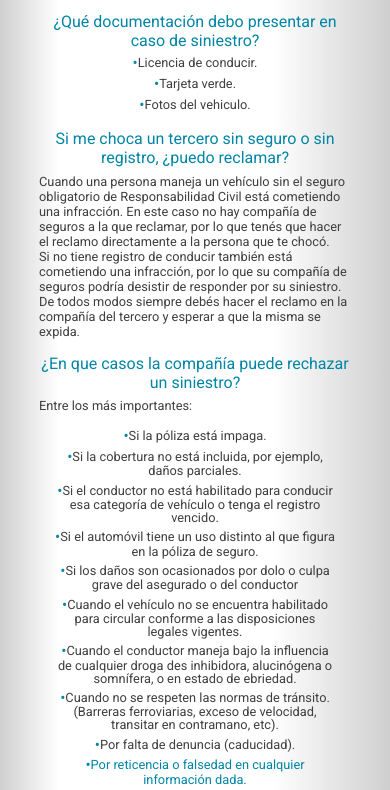
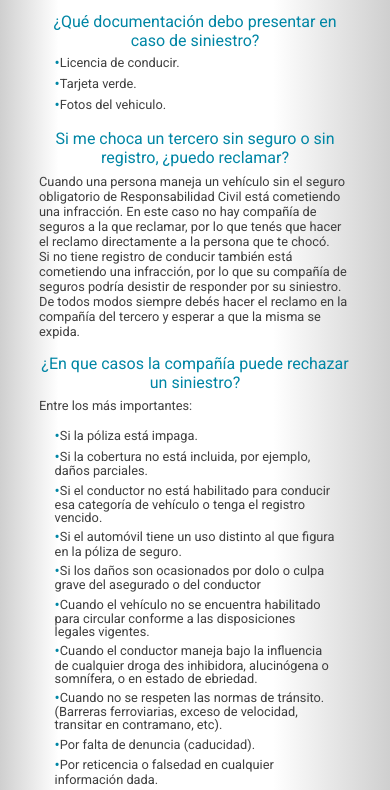
Before and after one commit to RCorrado/emilianomenchaca, a plain HTML site: page index.html in a window 390 px wide. Shown: the part 3587-4377 px from the top of the page. Drawn offline with nearby package versions, Linux system fonts and the light colour scheme; a web font is replaced by a local one.

Commit message:
ahora si

```diff
--- a/css/styles.css
+++ b/css/styles.css
@@ -694,7 +694,7 @@ footer .icon-type{
 		left: 90%;
 	}
 
-	p.font-grey, ul.font-grey{
+	p.font-grey, li.font-grey{
 		text-align: left;
 	}
 }
--- a/index.html
+++ b/index.html
@@ -139,7 +139,7 @@
 					<li class="font-grey"><span class="icon-list font-celeste">•</span>Cuando el conductor maneja bajo la influencia de cualquier droga des inhibidora, alucinógena o somnífera, o en estado de ebriedad.</li>
 					<li class="font-grey"><span class="icon-list font-celeste">•</span>Cuando no se respeten las normas de tránsito. (Barreras ferroviarias, exceso de velocidad, transitar en contramano, etc).</li>
 					<li class="font-grey"><span class="icon-list font-celeste">•</span>Por falta de denuncia (caducidad).</li>
-					<li><span class="icon-list font-celeste">•</span>Por reticencia o falsedad en cualquier información dada.</li>
+					<li class="font-grey"><span class="icon-list font-celeste">•</span>Por reticencia o falsedad en cualquier información dada.</li>
 				</ul>
 			</div>
 		</article>
--- a/js/script.js
+++ b/js/script.js
@@ -2,7 +2,6 @@ $(document).ready(function(){
 
   //Cambiar fondo de la barra de menú al scrollear
   $(window).scroll(function() {
-    if()
       if($(window).scrollTop() > 200 ) {
         $('nav').css("background", "rgba(4, 132, 159, 1");
       } else{
```
